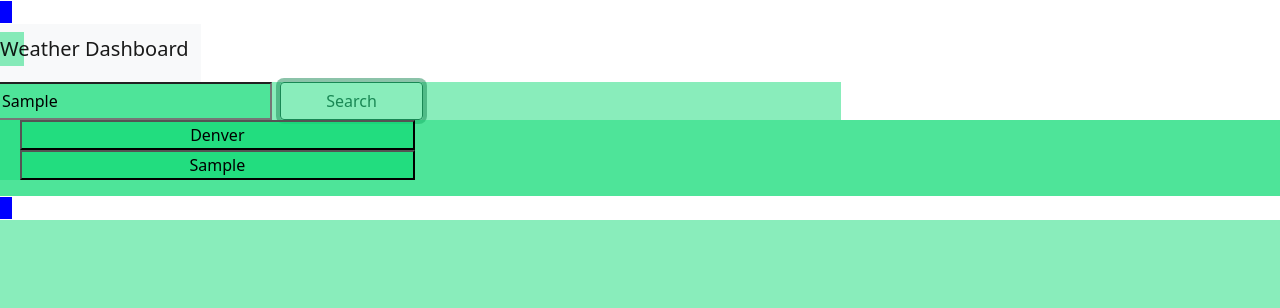
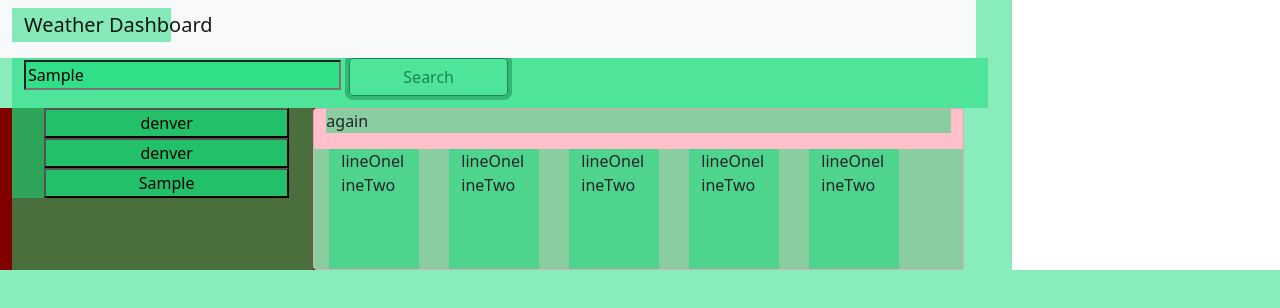
Before and after one commit to Tevvels/DU_bootcamp_homework_6_Weather_Dashboard, a plain HTML site: page index.html in a window 1280 px wide. Both pictures are taken after typing "Sample" into the empty fields and a click on the button "Search". Drawn offline with nearby package versions, Linux system fonts and the light colour scheme; no server answers.

Commit message:
spliting the search function into a callback function

```diff
--- a/assets/css/style.css
+++ b/assets/css/style.css
@@ -3,9 +3,7 @@
 }
 
 .container {
-  height: 80vh;
   width: 80vw;
-  background: blue;
 }
 .searchHistory {
   height: 40px;
@@ -13,3 +11,19 @@
   text-align: center;
   border: 1px solid white;
 }
+
+.card {
+  background: pink;
+}
+.sideTitle {
+  background: maroon;
+}
+.height {
+  height: 50px;
+}
+
+.fiveDay {
+  height: 120px;
+  width: 90px;
+  margin: 0 15px 0 15px;
+}
--- a/assets/js/script.js
+++ b/assets/js/script.js
@@ -10,21 +10,28 @@ var makeSection = $("<section>");
 var makeArticle = $("<article>");
 var makeAside = $("<aside>");
 var searchButton = makeButton;
-var searchHistory = [];
+var searchHistory = ["denver"];
 
 
-if(searchHistory.indexOf() == -1 ) {
 
-    searchHistory.push("Denver");
+// if(searchHistory.length = )
 
-} else {
-   searchHistory.push(JSON.parse(localStorage.getItem("city")));
+localStorage.setItem("city" , JSON.stringify(searchHistory));
+var returnValues = JSON.parse(localStorage.getItem("city"));
+console.log(returnValues)
+for(i = 0; i < returnValues.length;i++){
+
+
+    searchHistory.push(returnValues[i]);
 }
+
+
+localStorage.setItem("city" , JSON.stringify(searchHistory));
 
 $("document").ready(function(){
 
 
-makeContainer.addClass("container")
+makeContainer.addClass("container row")
 
 makeInput.addClass(" me-2 col-4")
 makeInput.attr("placeholder","Search");
@@ -34,9 +41,9 @@ makeInput.attr("aria-label","Search");
 
 makeAside.addClass("row")
 makeArticle.addClass("col-12")
-makeSection.addClass("col-8 row")
+makeSection.addClass("col-12 height")
 
-makeHeader.addClass("navbar navbar-expand-lg navbar-light bg-light col-2 row");
+makeHeader.addClass("navbar navbar-expand-lg navbar-light bg-light col-12 row");
 makeH1.addClass("navbar-brand col-2");
 makeH1.text("Weather Dashboard");
 
@@ -47,7 +54,8 @@ searchButton.text("Search");
 
 makeLi.addClass("col-12 searchHistory")
 
-makeUl.addClass("row col-4")
+makeUl.addClass("row col-12")
+makeAside.addClass("sideTitle col-4")
 
 
 
@@ -62,7 +70,35 @@ $(makeSection).append(searchButton);
 $(makeContainer).append(makeAside);
 $(makeAside).append(makeArticle);
 $(makeArticle).append(makeUl);
-$(makeUl).append(makeLi);
+
+
+
+var makeCard = $("<section>");
+makeCard.addClass("card col-8")
+$(makeP).text( "hello")
+makeCard.append(makeP);
+$(makeP).text("again")
+makeCard.append(makeP);
+var wrap = $("<div>");
+wrap.addClass("row")
+for(i = 0; i < 5; i++){
+var fiveDay = $("<article>");
+fiveDay.addClass("col-2 fiveDay")
+
+var lineOne = $("<p>");
+$(lineOne).text("hello");
+var lineTwo =  $("<p>");
+$(lineTwo).text("Everybody");
+fiveDay.append("lineOne")
+fiveDay.append("lineTwo")
+wrap.append(fiveDay)
+makeCard.append(wrap)
+}
+
+
+$(makeContainer).append(makeCard);
+
+
 
 $("body").append(makeContainer);
 
@@ -79,13 +115,39 @@ function render(){
         var newButton = $('<button>')
 
         newButton.text(searchHistory[i]);
-        newButton.on("click",searching);
+        newButton.on("click",savedSearch);
 
         $(makeUl).append(newButton);
 
 
 
     }
+}
+
+function makingAjaxCall(a){
+
+
+
+    var APIkey = "3ca7bb017648384c3b897e93f5370638";
+
+    var queryURL = "https://api.openweathermap.org/data/2.5/forecast?q="+ a +"&appid=" + APIkey;
+
+
+
+    $.ajax({
+        url: queryURL,
+        method: "GET"
+    }).then(function(response){
+        console.log(response);
+        console.log(response.city.name);
+        console.log(response.city.name);
+        console.log(response.list[0].main.temp);
+
+        var APIkey = "3ca7bb017648384c3b897e93f5370638";
+
+        var queryURL = "https://api.openweathermap.org/data/2.5/forecast?q="+ a +"&appid=" + APIkey;
+
+    });
 }
 
 function searching(event){
@@ -96,21 +158,16 @@ function searching(event){
     searchHistory.push(searchResults);
     localStorage.setItem("city" , JSON.stringify(searchHistory));
 
-    var urlKey = "3ca7bb017648384c3b897e93f5370638";
-
-    var queryURL = "https://api.openweathermap.org/data/2.5/weather?q="+ searchResults +"&appid=" + urlKey;
-   $.ajax({
-       url: queryURL,
-       method: "GET"
-   }).then(function(response){
-       console.log(response);
-       console.log(response.main.humidity);
-
-   });
-
+    makingAjaxCall(searchResults);
 
     render();
 }
+
+function savedSearch(){
+    var clickedValue = this.textContent;
+    makingAjaxCall(clickedValue);
+
+};
 
 
 $(searchButton).on("click",searching);
```
